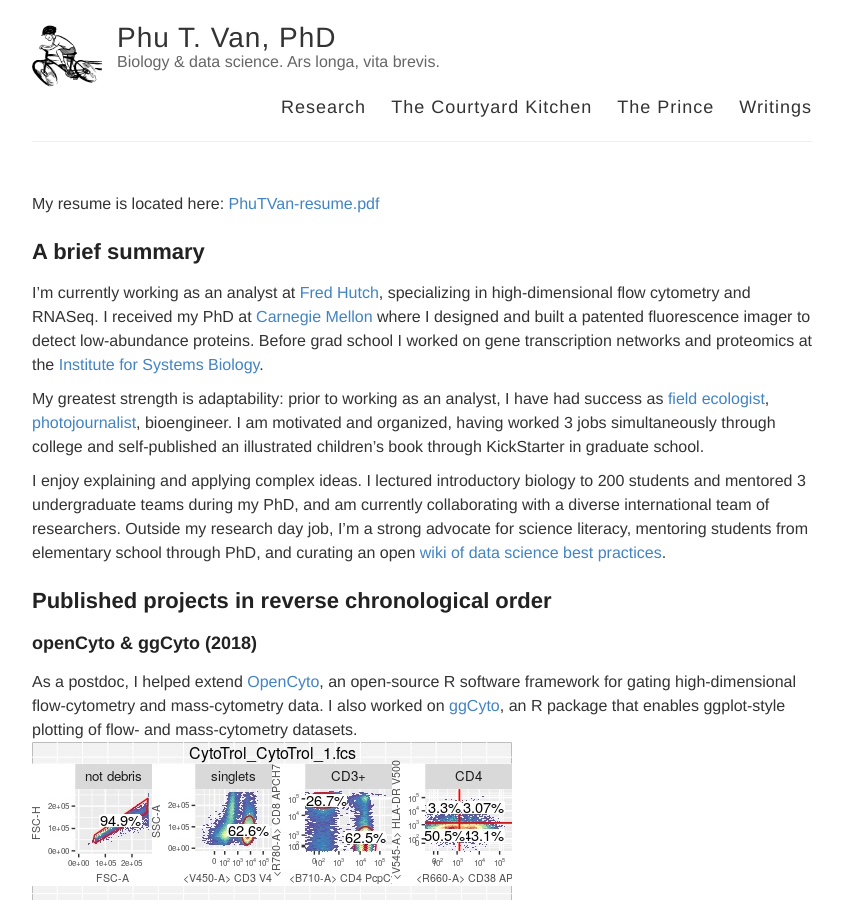
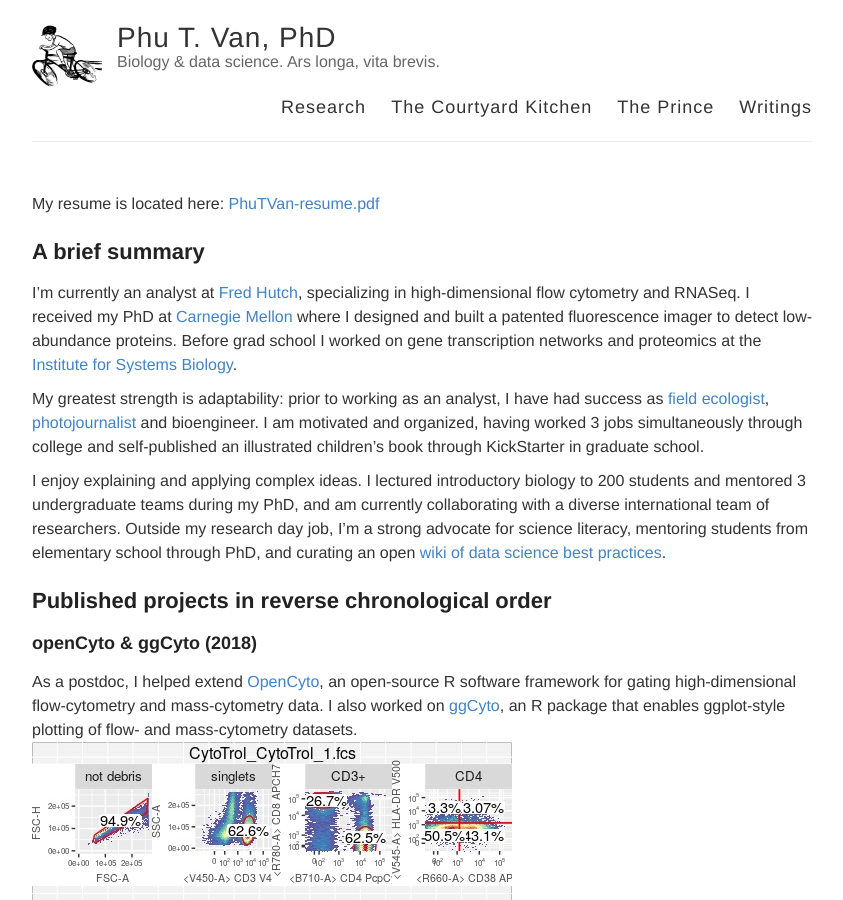
Before and after one commit to ptvan/ptvan.github.io, a Jekyll site: the page built from research.md, in a window 1280 px wide and 900 px high. Shown: the whole window, without its empty margins (218-1061 px from the left). Built offline with Jekyll 4.4.1, drawn with Linux system fonts in a browser that asks for light colours; some of the changed text lies outside the part shown.

Commit message:
updated research.md

```diff
--- a/research.md
+++ b/research.md
@@ -8,9 +8,9 @@ My resume is located here: [PhuTVan-resume.pdf](PhuTVan-resume.pdf)
 
 # A brief summary
 
-I'm currently working as an analyst at [Fred Hutch](http://rglab.org), specializing in high-dimensional flow cytometry and RNASeq. I received my PhD at [Carnegie Mellon](https://cmu.edu/bio) where I designed and built a patented fluorescence imager to detect low-abundance proteins. Before grad school I worked on gene transcription networks and proteomics at the [Institute for Systems Biology](https://baliga.systemsbiology.net/).
+I'm currently an analyst at [Fred Hutch](http://rglab.org), specializing in high-dimensional flow cytometry and RNASeq. I received my PhD at [Carnegie Mellon](https://cmu.edu/bio) where I designed and built a patented fluorescence imager to detect low-abundance proteins. Before grad school I worked on gene transcription networks and proteomics at the [Institute for Systems Biology](https://baliga.systemsbiology.net/).
 
-My greatest strength is adaptability: prior to working as an analyst, I have had success as [field ecologist](https://www.fs.usda.gov/colville), [photojournalist](https://makingtheprince.blogspot.com/2013/11/meet-author.html), bioengineer. I am motivated and organized, having worked 3 jobs simultaneously through college and self-published an illustrated children's book through KickStarter in graduate school.
+My greatest strength is adaptability: prior to working as an analyst, I have had success as [field ecologist](https://www.fs.usda.gov/colville), [photojournalist](https://makingtheprince.blogspot.com/2013/11/meet-author.html) and bioengineer. I am motivated and organized, having worked 3 jobs simultaneously through college and self-published an illustrated children's book through KickStarter in graduate school.
 
 I enjoy explaining and applying complex ideas. I lectured introductory biology to 200 students and mentored 3 undergraduate teams during my PhD, and am currently collaborating with a diverse international team of researchers. Outside my research day job, I'm a strong advocate for science literacy, mentoring students from elementary school through PhD, and curating an open [wiki of data science best practices](https://sciwiki.fredhutch.org).
 
```
Also changed, not shown: other parts of research.md (+1 -1 lines).
